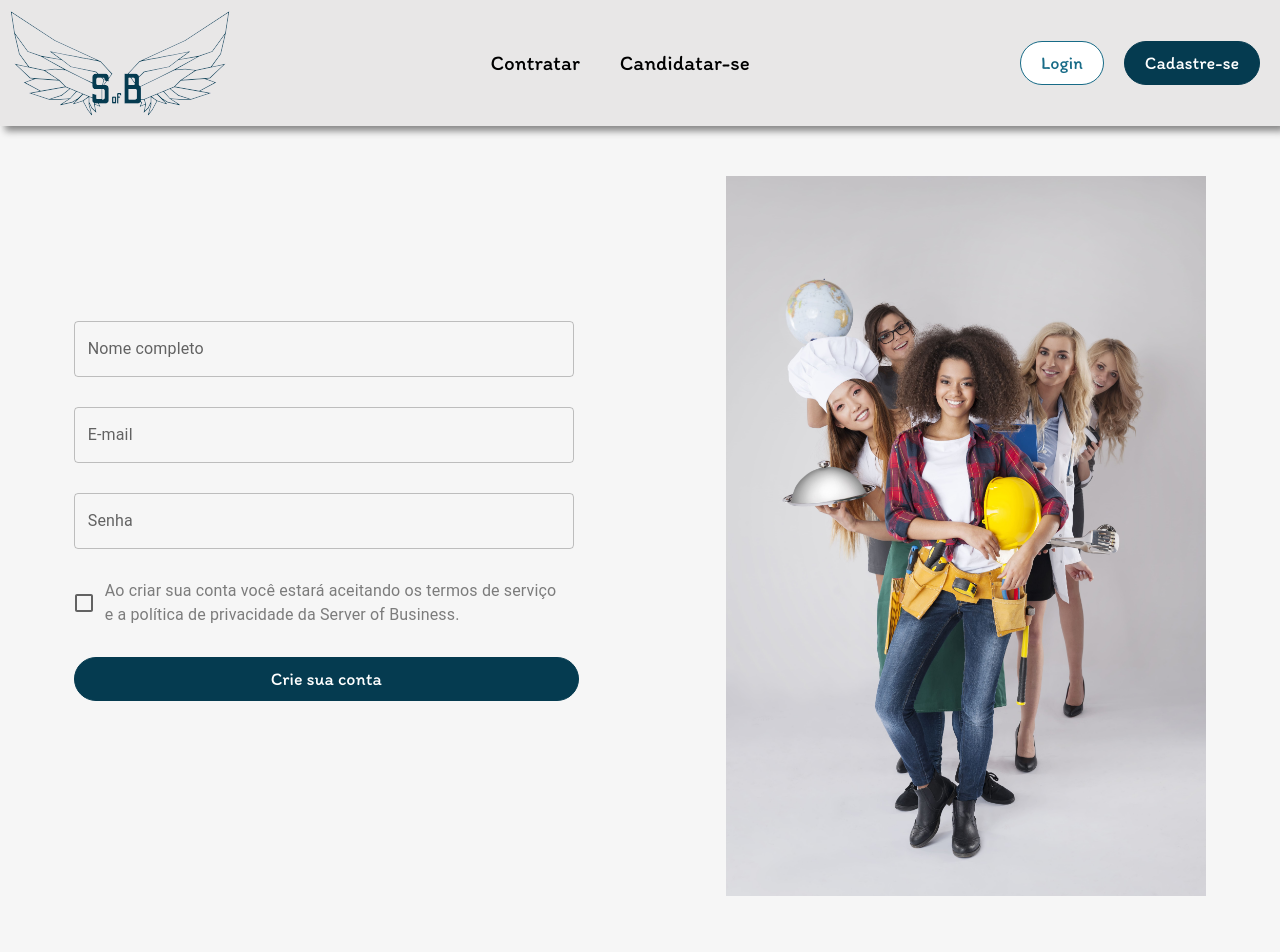
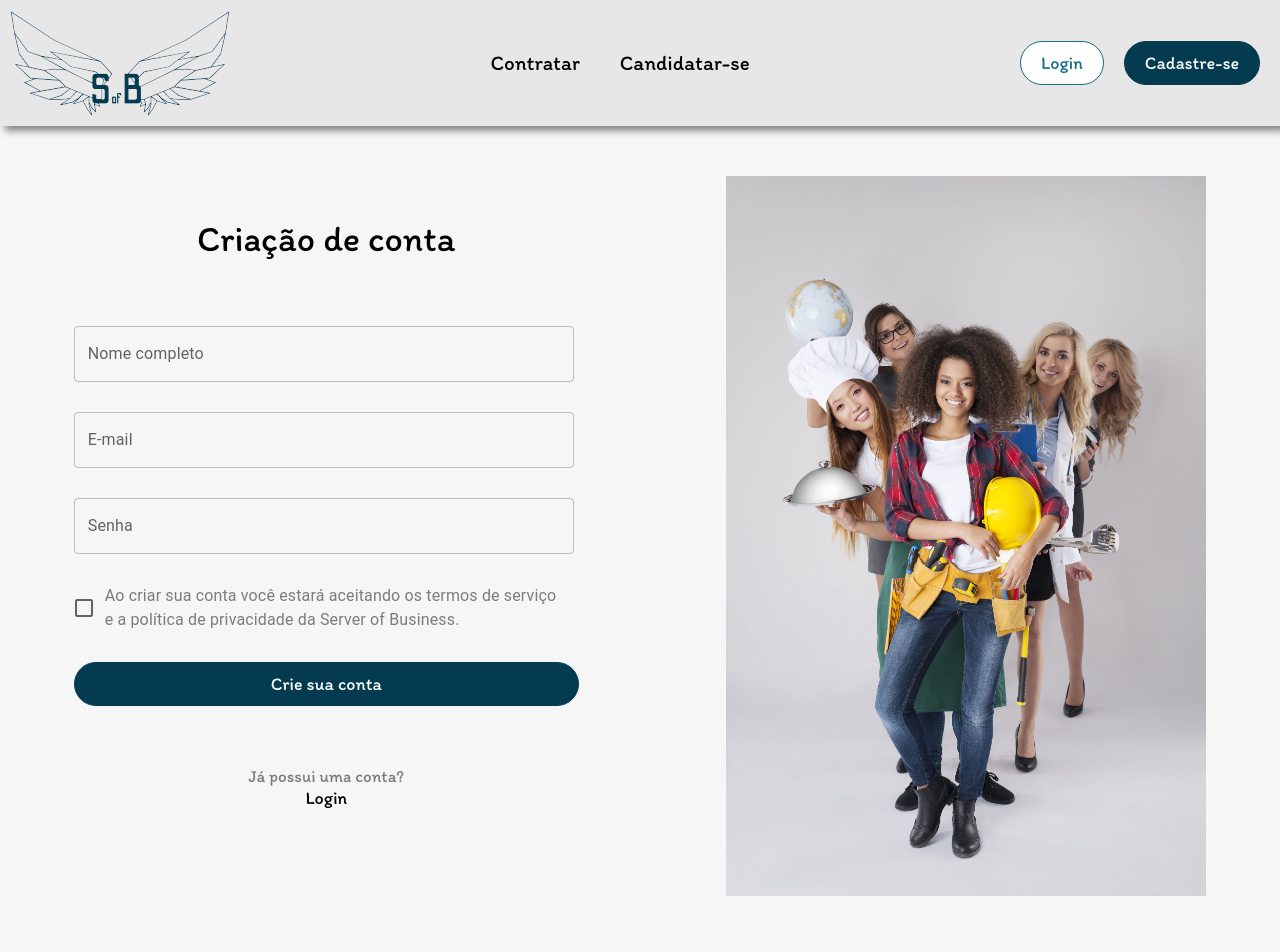
Before and after one commit to RA4Z/server-of-business, a React (Create React App) app: page /cadastro in a window 1280 px wide. Shown: the top 952 px of the page. Built offline with nearby package versions, Linux system fonts and the light colour scheme.

Commit message:
Refinando a tela de cadastro

```diff
--- a/src/components/Header/index.tsx
+++ b/src/components/Header/index.tsx
@@ -33,8 +33,9 @@ export default function Header({ logado = false, selected, childToParent }: any)
     function navegarMenu(selecionado: number) {
         if (window.location.pathname !== '/') {
             navigate('/')
+        } else {
+            childToParent(selecionado)
         }
-        childToParent(selecionado)
     }
 
     return (
--- a/src/pages/Cadastro/Cadastro.module.scss
+++ b/src/pages/Cadastro/Cadastro.module.scss
@@ -20,6 +20,11 @@
         flex-direction: column;
         justify-content: center;
         gap: 30px;
+
+        p {
+            text-align: center;
+            font-size: calc(20px + 2vmin);
+        }
     }
 
     &__right {
@@ -32,4 +37,28 @@
         }
     }
 
+    &__criar {
+        display: flex;
+        text-align: center;
+        flex-direction: column;
+        margin: 30px;
+        font-size: calc(9px + 1vmin);
+        color: $texto-secundario;
+
+        button {
+            text-decoration: none;
+            border: none;
+            background-color: transparent;
+            font-size: calc(10px + 1vmin);
+            cursor: pointer;
+            transition: .3s;
+
+            @media(min-width: $tablet) {
+                &:hover {
+                    color: $secondary;
+                }
+            }
+        }
+    }
+
 }
--- a/src/pages/Cadastro/index.tsx
+++ b/src/pages/Cadastro/index.tsx
@@ -1,21 +1,28 @@
 import { Checkbox, FormControlLabel, TextField } from '@mui/material'
+import { useNavigate } from 'react-router-dom'
 import styles from './Cadastro.module.scss'
 import Imagem from 'images/tela-cadastro.jpg'
 import Header from 'components/Header'
 import Button from 'components/Button'
 
 export default function Cadastro() {
+    const navigate = useNavigate();
     return (
         <>
             <Header />
             <div className={styles.container}>
                 <form className={styles.container__left}>
+                    <p>Criação de conta</p>
                     <TextField id="outlined-basic" label="Nome completo" variant="outlined" className={styles.input} />
                     <TextField id="outlined-basic" label="E-mail" variant="outlined" className={styles.input} />
                     <TextField id="outlined-password-input" label="Senha" variant="outlined" type='password' autoComplete="current-password" className={styles.input} />
 
                     <FormControlLabel control={<Checkbox />} label="Ao criar sua conta você estará aceitando os termos de serviço e a política de privacidade da Server of Business." className={styles.check} />
                     <Button texto='Crie sua conta' dark={true} />
+                    <div className={styles.container__criar}>
+                        Já possui uma conta?
+                        <button onClick={() => navigate('/login')}>Login</button>
+                    </div>
                 </form>
                 <div className={styles.container__right}>
                     <img src={Imagem} alt='Imagem representando profissões' />
--- a/src/pages/Login/index.tsx
+++ b/src/pages/Login/index.tsx
@@ -21,7 +21,7 @@ export default function Login() {
 
                 <div className={styles.container__criar}>
                     <p>Ainda não possui uma conta?</p>
-                    <button>Criar conta</button>
+                    <button onClick={() => navigate('/cadastro')}>Criar conta</button>
                 </div>
 
             </div>
```
